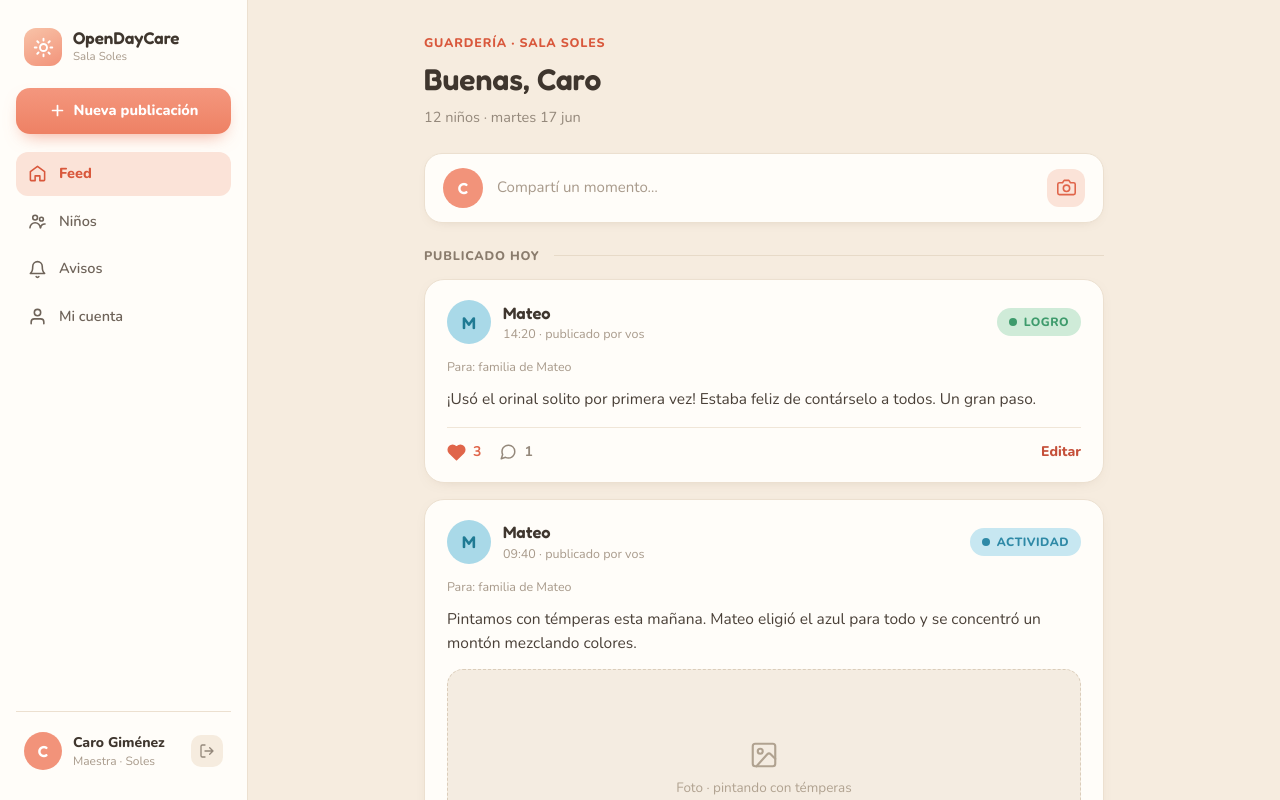
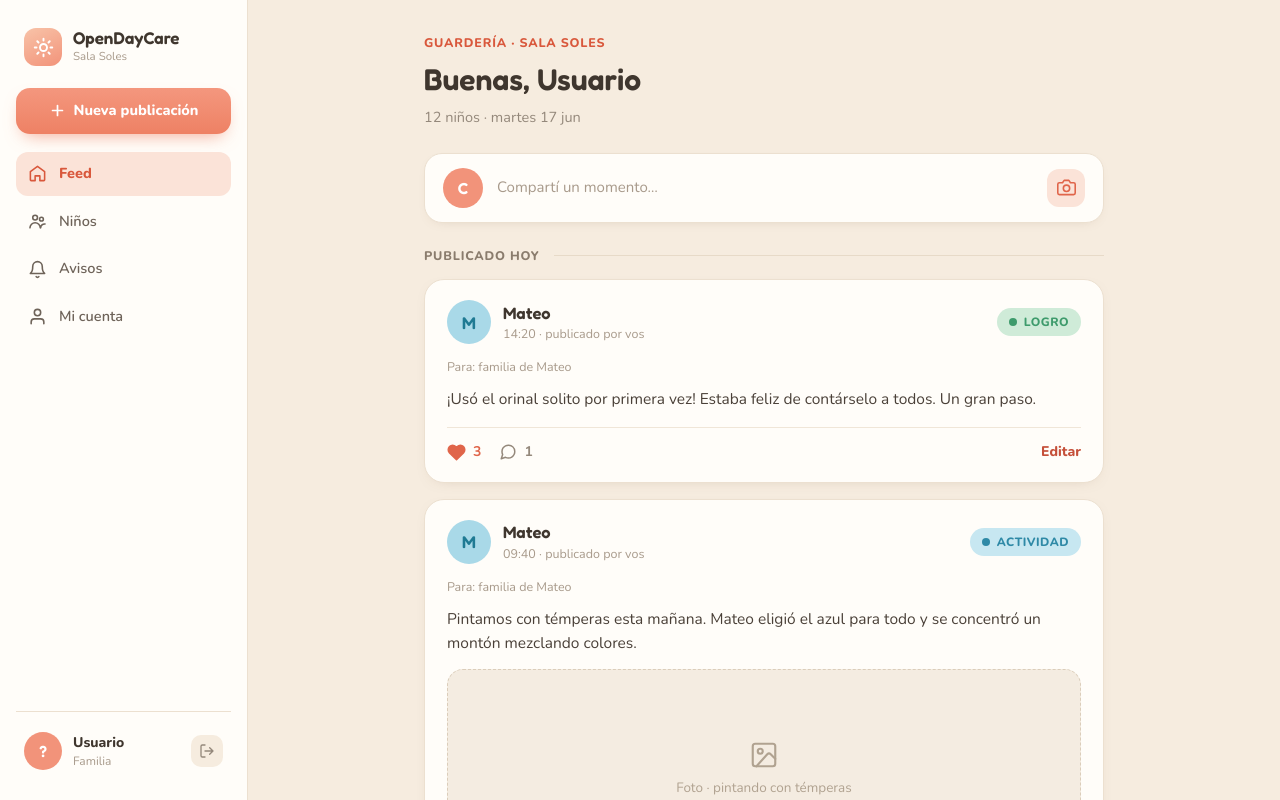
Before and after one commit to AnaRoGon/open-daycare, a Next.js app: page / in a window 1280 px wide. Shown: the top 800 px of the page. Built offline with nearby package versions, Linux system fonts and the light colour scheme; no server answers.

Commit message:
Update layout with real db in home

```diff
--- a/app/(dashboard)/layout.tsx
+++ b/app/(dashboard)/layout.tsx
@@ -1,5 +1,8 @@
 import { NavShell } from "@/components/shared/nav-shell";
+import { getCurrentUser } from "@/utils/supabase/user";
 
-export default function DashboardLayout({ children }: LayoutProps<"/">) {
-  return <NavShell>{children}</NavShell>;
+export default async function DashboardLayout({ children }: LayoutProps<"/">) {
+  const user = await getCurrentUser();
+
+  return <NavShell user={user}>{children}</NavShell>;
 }
--- a/app/(dashboard)/page.tsx
+++ b/app/(dashboard)/page.tsx
@@ -2,11 +2,14 @@ import { ComposeTrigger } from "@/components/home/compose-trigger";
 import { Greeting } from "@/components/home/greeting";
 import { PostCard } from "@/components/home/post-card";
 import { posts } from "@/data/mock/feed";
+import { getCurrentUser } from "@/utils/supabase/user";
 
-export default function Home() {
+export default async function Home() {
+  const user = await getCurrentUser();
+
   return (
     <div className="mx-auto w-full max-w-[760px] px-5 pb-20 pt-[34px] lg:px-10">
-      <Greeting />
+      <Greeting user={user} />
       <ComposeTrigger />
 
       <div className="mb-3.5 flex items-center gap-3.5">
--- a/components/home/greeting.tsx
+++ b/components/home/greeting.tsx
@@ -1,7 +1,8 @@
-import { classroom, user } from "@/data/mock/feed";
+import { classroom } from "@/data/mock/feed";
+import type { CurrentUser } from "@/utils/supabase/user";
 
-export function Greeting() {
-  const firstName = user.name.split(" ")[0];
+export function Greeting({ user }: { user: CurrentUser | null }) {
+  const firstName = user?.fullName.split(" ")[0] ?? "Usuario";
 
   return (
     <div className="mb-6">
--- a/components/shared/nav-shell.tsx
+++ b/components/shared/nav-shell.tsx
@@ -3,8 +3,9 @@
 import { useCallback, useEffect, useState, type ReactNode } from "react";
 import { Sidebar } from "@/components/shared/sidebar";
 import { classroom } from "@/data/mock/feed";
+import type { CurrentUser } from "@/utils/supabase/user";
 
-export function NavShell({ children }: { children: ReactNode }) {
+export function NavShell({ children, user }: { children: ReactNode; user: CurrentUser | null }) {
   const [drawerOpen, setDrawerOpen] = useState(false);
 
   const closeDrawer = useCallback(() => setDrawerOpen(false), []);
@@ -75,7 +76,7 @@ export function NavShell({ children }: { children: ReactNode }) {
 
       <div className="flex">
         <aside className="sticky top-0 hidden h-screen w-[248px] flex-none flex-col border-r border-linen bg-card lg:flex">
-          <Sidebar />
+          <Sidebar user={user} />
         </aside>
 
         <main className="min-w-0 flex-1">{children}</main>
@@ -100,7 +101,7 @@ export function NavShell({ children }: { children: ReactNode }) {
             drawerOpen ? "translate-x-0" : "-translate-x-full"
           }`}
         >
-          <Sidebar />
+          <Sidebar user={user} />
         </div>
       </div>
     </div>
--- a/components/shared/sidebar.tsx
+++ b/components/shared/sidebar.tsx
@@ -1,11 +1,12 @@
 "use client";
 
-import { classroom, user } from "@/data/mock/feed";
+import { classroom } from "@/data/mock/feed";
 import { CreatePostModal } from "@/components/feed/create-post-modal";
 import { logout } from "@/app/actions";
 import Link from "next/link";
 import { usePathname } from "next/navigation";
 import { useState } from "react";
+import type { CurrentUser } from "@/utils/supabase/user";
 
 const navItems = [
   {
@@ -85,9 +86,13 @@ const navItems = [
   },
 ];
 
-export function Sidebar() {
+export function Sidebar({ user }: { user: CurrentUser | null }) {
   const pathname = usePathname();
   const [modalOpen, setModalOpen] = useState(false);
+
+  const displayName = user?.fullName ?? "Usuario";
+  const displayRole = user?.role === "staff" ? "Maestra" : user?.role === "admin" ? "Admin" : "Familia";
+  const displayInitials = user?.initials ?? "?";
 
   return (
     <>
@@ -163,11 +168,11 @@ export function Sidebar() {
       <div className="mt-2.5 border-t border-linen pt-3.5">
         <div className="flex items-center gap-[11px] px-2 py-1.5">
           <div className="flex h-[38px] w-[38px] flex-none items-center justify-center rounded-full bg-[#F2937A] font-display text-[16px] font-semibold text-white">
-            {user.initials}
+            {displayInitials}
           </div>
           <div className="min-w-0 flex-1">
-            <div className="text-sm font-extrabold text-cocoa">{user.name}</div>
-            <div className="text-xs text-sand">{user.role}</div>
+            <div className="text-sm font-extrabold text-cocoa">{displayName}</div>
+            <div className="text-xs text-sand">{displayRole}</div>
           </div>
           <form action={logout}>
             <button
--- /dev/null
+++ b/utils/supabase/user.ts
@@ -0,0 +1,45 @@
+import { createClient } from "@/utils/supabase/server";
+import { cookies } from "next/headers";
+
+export type UserRole = "staff" | "parent" | "admin";
+
+export interface CurrentUser {
+  id: string;
+  fullName: string;
+  role: UserRole;
+  daycareId: string | null;
+  initials: string;
+}
+
+export async function getCurrentUser(): Promise<CurrentUser | null> {
+  const cookieStore = await cookies();
+  const supabase = createClient(cookieStore);
+
+  const {
+    data: { user },
+  } = await supabase.auth.getUser();
+
+  if (!user) return null;
+
+  const { data: profile } = await supabase
+    .from("users")
+    .select("id, full_name, role, daycare_id")
+    .eq("id", user.id)
+    .single();
+
+  if (!profile) return null;
+
+  const nameParts = profile.full_name?.split(" ") ?? [];
+  const initials =
+    nameParts.length >= 2
+      ? (nameParts[0][0] + nameParts[nameParts.length - 1][0]).toUpperCase()
+      : nameParts[0]?.[0]?.toUpperCase() ?? "?";
+
+  return {
+    id: profile.id,
+    fullName: profile.full_name ?? "Usuario",
+    role: profile.role as UserRole,
+    daycareId: profile.daycare_id,
+    initials,
+  };
+}
```
